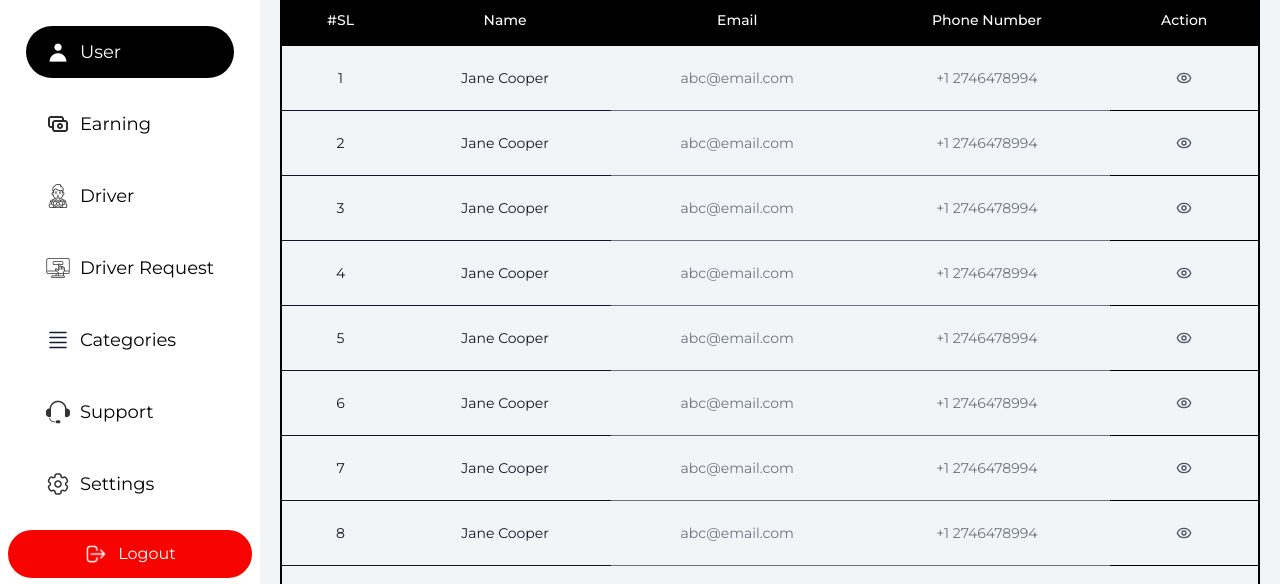
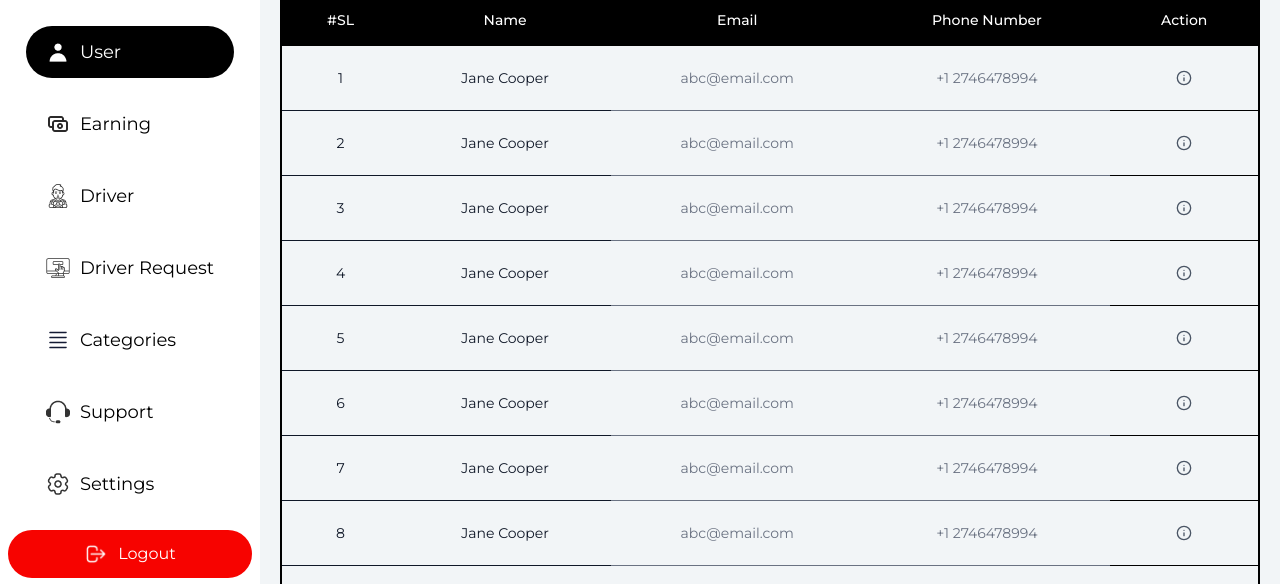
Before and after one commit to FaisalHasanEmon/trokis, a React (Vite) app: page /user in a window 1280 px wide. Shown: the part 213-797 px from the top of the page. Built offline with nearby package versions, Linux system fonts and the light colour scheme.

Commit message:
table updated and responsiveness fixed

```diff
--- a/src/components/table/Table.jsx
+++ b/src/components/table/Table.jsx
@@ -50,7 +50,7 @@ const Table = ({ dataOf = "Not Defined", data = [] }) => {
                   </td>
                   <td className="px-6 py-4 text-center  ">
                     <button className="p-2 hover:bg-gray-100 rounded-lg transition-colors">
-                      <Eye className="w-4 h-4 text-gray-600" />
+                      <Info className="w-4 h-4 text-gray-600" />
                     </button>
                   </td>
                 </tr>
```
